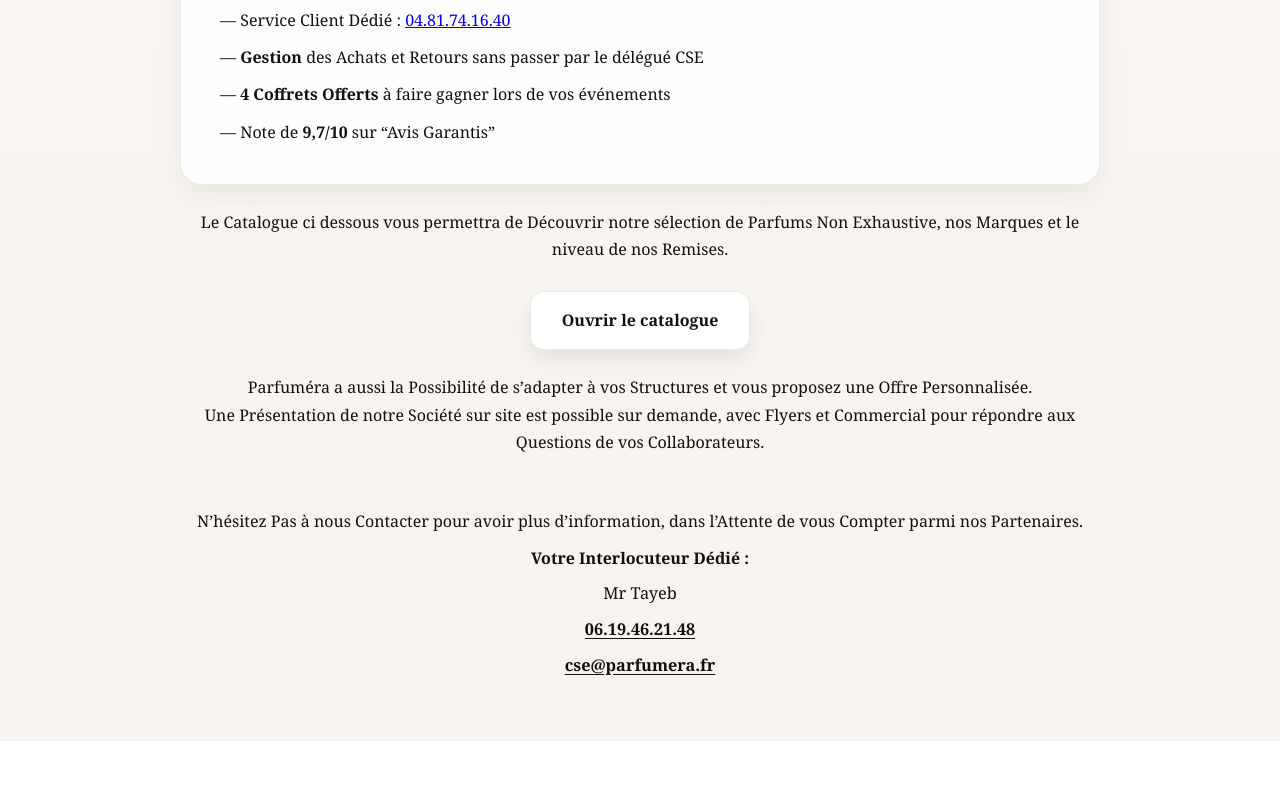
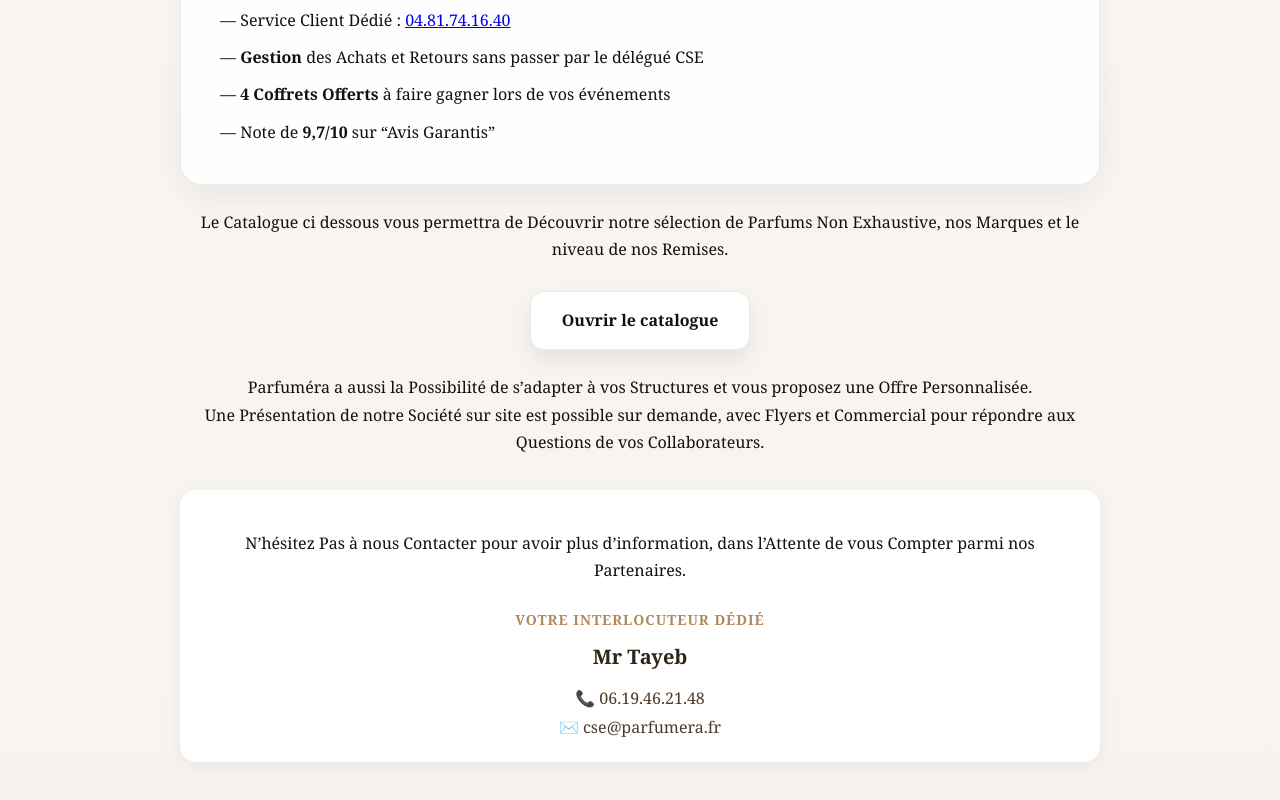
Before and after one commit to Andreaparfumera/parfumera-cse, a plain HTML site: page index.html in a window 1280 px wide. Shown: the part 1031-1831 px from the top of the page. Before the commit the page ends 1772 px from the top, so only its background shows below. Drawn offline with Linux system fonts and the light colour scheme.

Commit message:
Update index.html

```diff
--- a/index.html
+++ b/index.html
@@ -281,15 +281,23 @@
   Une Présentation de notre Société sur site est possible sur demande, avec Flyers et Commercial pour répondre aux Questions de vos Collaborateurs.
 </section>
 
-<section class="contact-block">
-  <p class="closing">
+<section class="contact-block" style="margin-top: 34px; padding: 20px; border-radius: 16px; background: #fff; box-shadow: 0 4px 18px rgba(0,0,0,0.06); text-align: center;">
+  <p class="closing" style="margin-bottom: 24px;">
     N’hésitez Pas à nous Contacter pour avoir plus d’information, dans l’Attente de vous Compter parmi nos Partenaires.
   </p>
 
-  <p class="contact-title">Votre Interlocuteur Dédié :</p>
-  <p class="contact">Mr Tayeb</p>
-  <p class="contact"><a href="tel:0619462148">06.19.46.21.48</a></p>
-  <p class="contact"><a href="mailto:cse@parfumera.fr">cse@parfumera.fr</a></p>
+  <div style="font-size: 14px; letter-spacing: 1px; text-transform: uppercase; color: #b08a5a; font-weight: 700; margin-bottom: 8px;">
+    Votre interlocuteur dédié
+  </div>
+
+  <div style="font-size: 20px; font-weight: 700; color: #2f2418; margin-bottom: 10px;">
+    Mr Tayeb
+  </div>
+
+  <div style="font-size: 16px; color: #4b3a29; line-height: 1.8;">
+    📞 <a href="tel:0619462148" style="color:#4b3a29; text-decoration:none;">06.19.46.21.48</a><br>
+    ✉️ <a href="mailto:cse@parfumera.fr" style="color:#4b3a29; text-decoration:none;">cse@parfumera.fr</a>
+  </div>
 </section>
   </main>
 </body>
```
